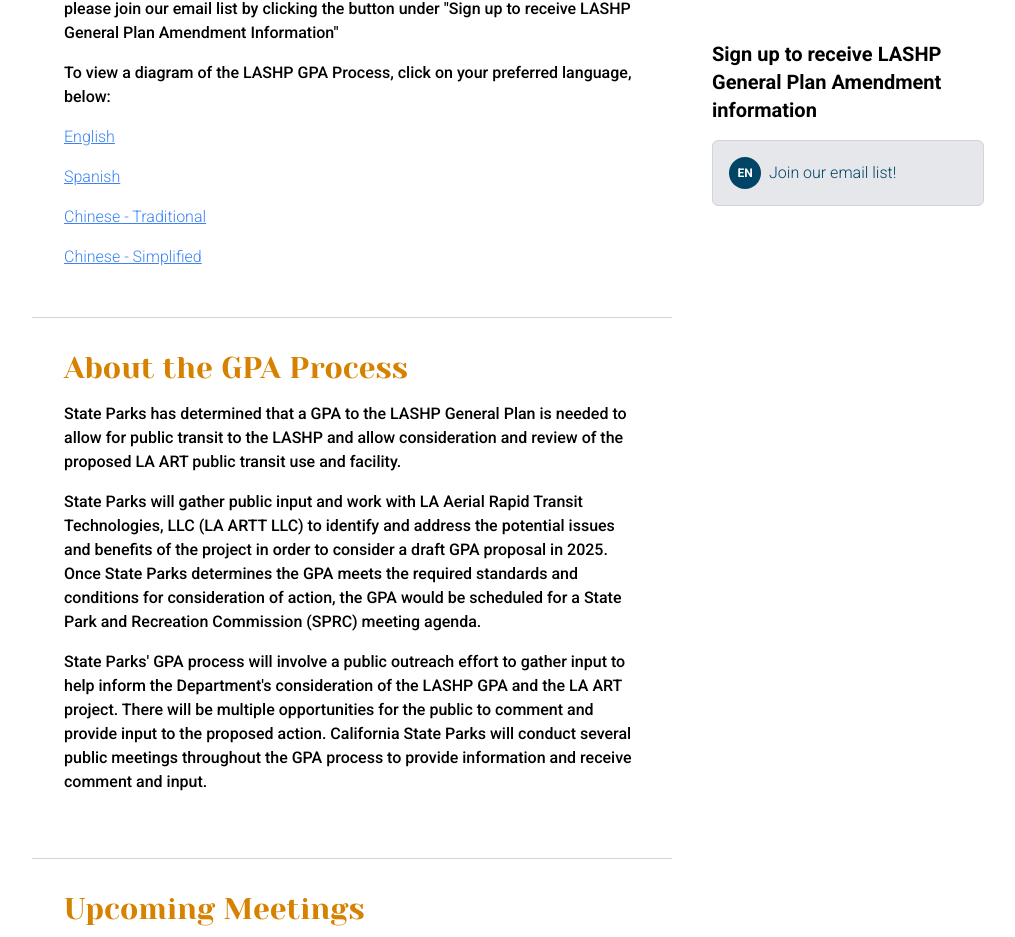
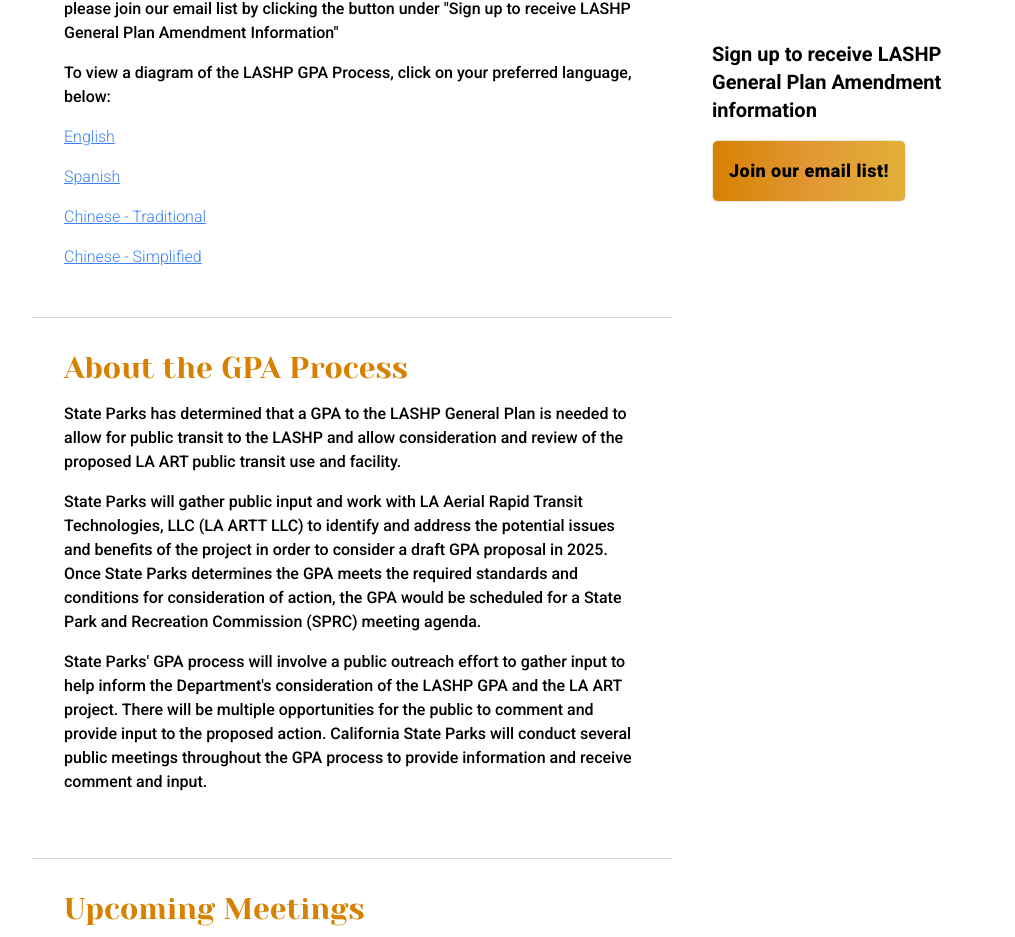
Before and after one commit to AECOMVizStudio/la_art, a React (Vite) app: page / in a window 1280 px wide. Shown: the part 859-1796 px from the top of the page, without its empty margins (120-1135 px from the left). Built offline with nearby package versions, Linux system fonts and the light colour scheme.

Commit message:
new email signup button

```diff
--- a/src/components/children/Sidebar.tsx
+++ b/src/components/children/Sidebar.tsx
@@ -46,18 +46,21 @@ const Sidebar = () => {
             <div className="py-6 ">
               <h3 className="text-xl font-bold">Sign up to receive LASHP General Plan Amendment information</h3>
               {mailingList.map((item) => (
-                <div className="bg-gray-200 flex flex-row items-center my-4 p-4 text-dark-blue rounded-md border border-gray-300
-                               transition-transform duration-300 ease-in-out hover:scale-105 will-change-transform"
-                                key={item.language}>
-                <span className="bg-dark-blue text-white
-                                language_icon flex items-center justify-center
-                                w-8 h-8 rounded-full text-xs font-bold">
-                  {item.abbreviation}
-                </span>
-                <a href={item.href} target="_blank" rel="noopener noreferrer" className="mx-2">
-                  {item.text}
-                </a>
-              </div>
+                <div
+                  className="bg-gradient-to-r from-[#d68100] via-[#e19735] to-[#e3af37] my-4 p-4 text-black font-extrabold rounded-md border max-w-fit
+                  transition-transform duration-300 ease-in-out hover:scale-105 will-change-transform hover:cursor-pointer hover:shadow-[0_0_15px_rgba(255,193,7,0.7)]"
+                  key={item.language}
+                >
+                  <a
+                    href={item.href}
+                    target="_blank"
+                    rel="noopener noreferrer"
+                    className="text-#2B2B2B tracking-wide text-lg will-change-auto"
+                  >
+                    {item.text}
+                  </a>
+                </div>
+
               ))}
             </div>
         </div>
```
